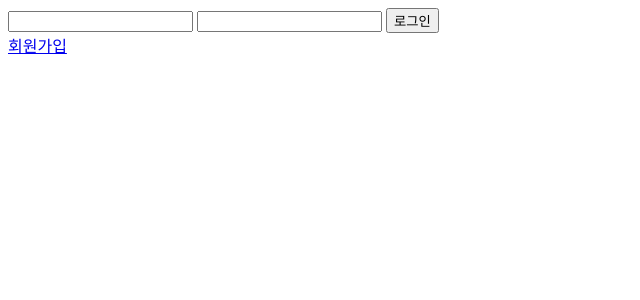
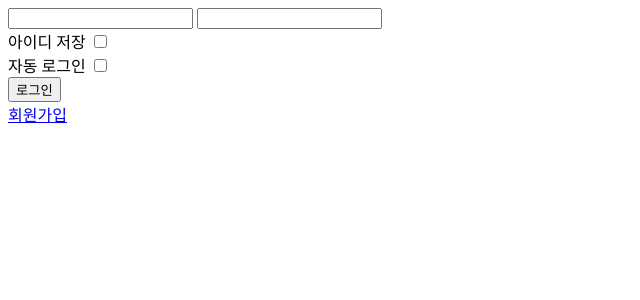
Before and after one commit to samdolls/zakso, a Django app: template accounts/templates/login.html in a window 1280 px wide. Shown: the top 300 px of the page, without its empty margins (0-640 px from the left). Run offline with Django 4.2, Linux system fonts and the light colour scheme; the template is opened without the code that fills it, so the values that code supplies are empty.

Commit message:
fix:자동로그인,아이디저장

```diff
--- a/accounts/templates/login.html
+++ b/accounts/templates/login.html
@@ -1,11 +1,20 @@
 <!DOCTYPE html>
 <html>
 <head></head>
-    <body>
+<body> <!--일단 로그인 후 home.html로 연결되게 해두었습니다..!-->
     <form method="post" action="{% url 'accounts:login_view' %}">
         {% csrf_token %}
         <input type="text" id="email" name="email"></input>
         <input type="password" id="password" name="password"></input>
+
+        <div class="b">
+            <label for="remember_me">아이디 저장</label>
+            <input type="checkbox" name="remember_me" id="remember_me">
+        </div>
+        <div class="b">
+            <label for="stay_login">자동 로그인</label>
+            <input type="checkbox" name="stay_login" id="stay_login">
+        </div>
         <button type="submit">로그인</button>
         <div class="signupbtn">
             <a href="{% url 'accounts:signup' %}">회원가입</a>
--- a/accounts/templates/signup.html
+++ b/accounts/templates/signup.html
@@ -37,7 +37,7 @@
                         value="{{ form.phone_number.value|default_if_none:' ' }}">
                 </div>
 
-                {% if form.errors %}
+                {% if form.errors %}  <!--사용자에게 입력받는 부분에서 에러 생기면 뜨는 에러 메세지-->
                 <ul class="errorlist">
                     {% for field, errors in form.errors.items %}
                     <li>{{ field }}: {{ errors.0 }}</li>
```
Also changed, not shown: accounts/views.py (+15 -5 lines). Lines whose indentation alone changed are shown as unchanged.
